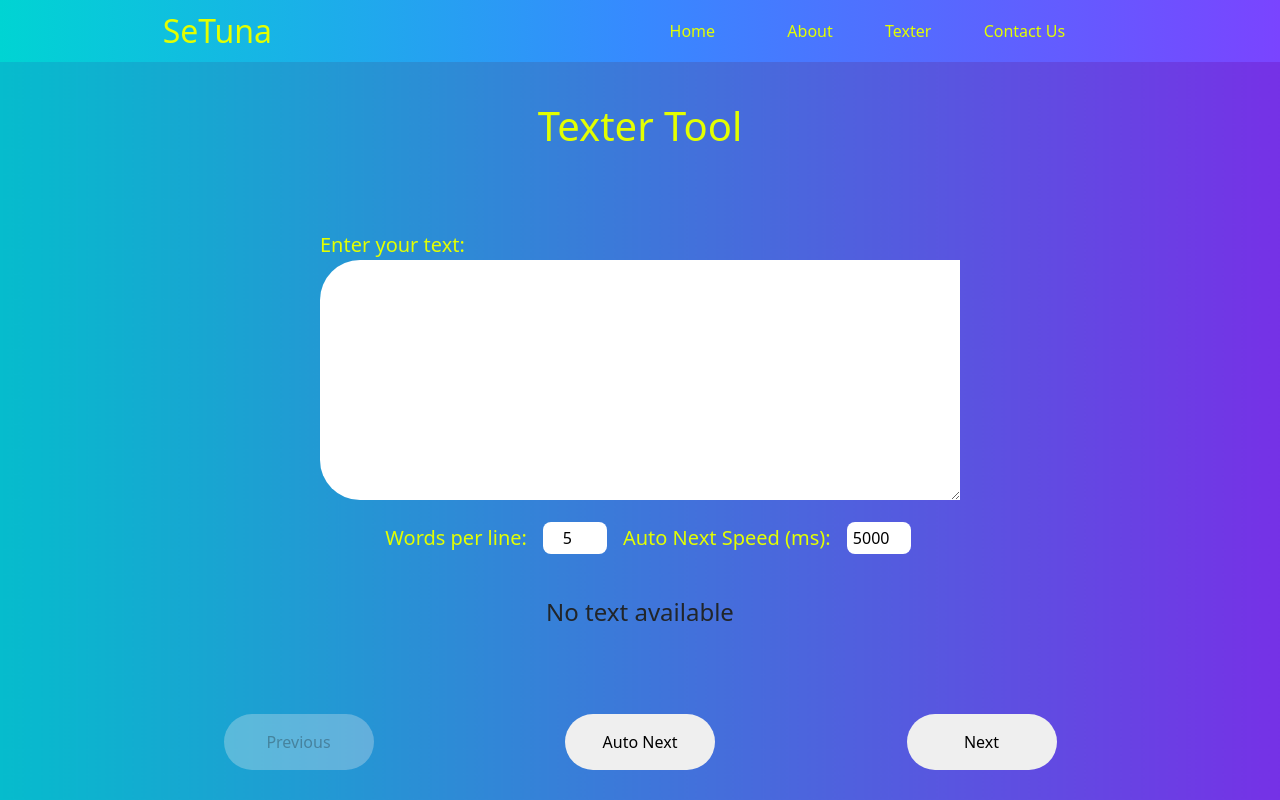
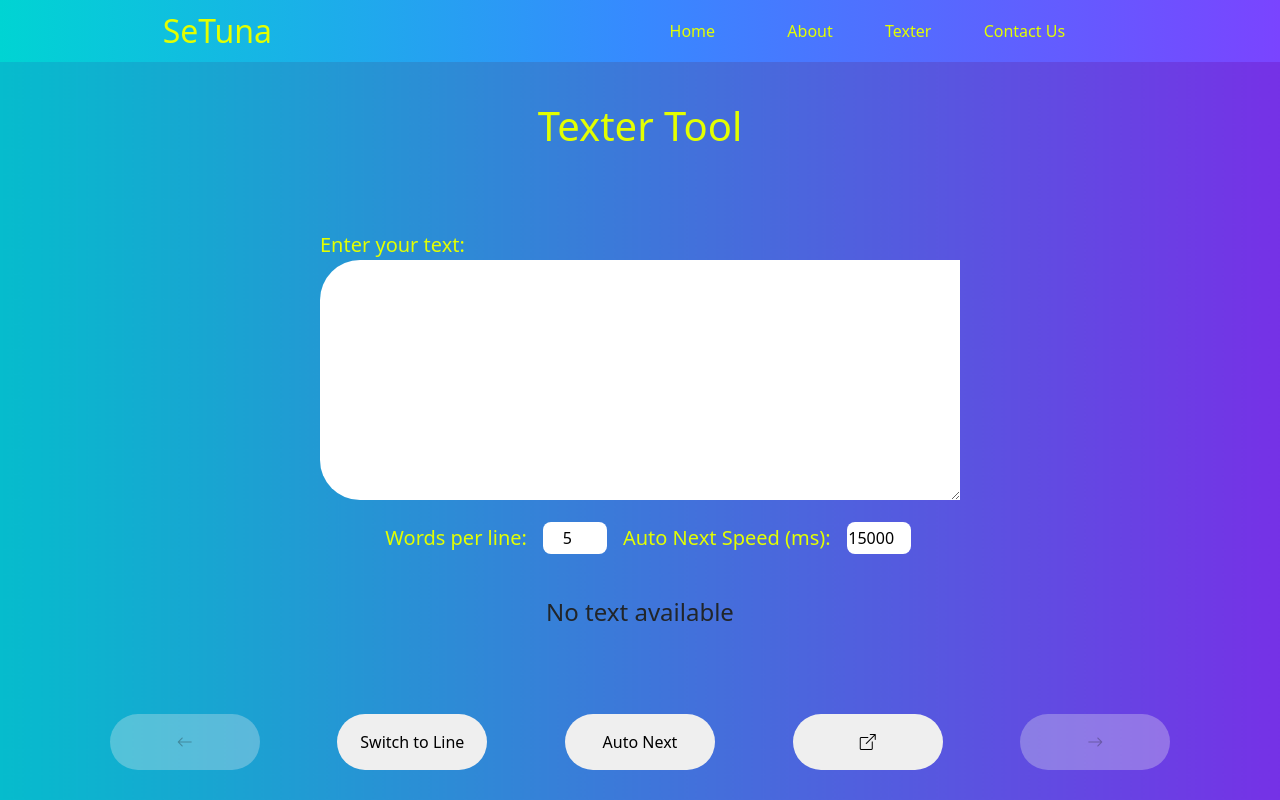
Before and after one commit to GodishalaAshwith/Texter-Toolz, a React (Vite) app: page /texter in a window 1280 px wide. Built offline with nearby package versions, Linux system fonts and the light colour scheme.

Commit message:
Added a pop feature

```diff
--- a/index.html
+++ b/index.html
@@ -4,6 +4,10 @@
     <meta charset="UTF-8" />
     <link rel="icon" type="image/svg+xml" href="./public/gem.svg" />
     <meta name="viewport" content="width=device-width, initial-scale=1.0" />
+    <link
+      rel="stylesheet"
+      href="https://cdnjs.cloudflare.com/ajax/libs/bootstrap-icons/1.8.1/font/bootstrap-icons.min.css"
+    />
     <title>SeTuna</title>
   </head>
   <body>
--- a/package.json
+++ b/package.json
@@ -11,6 +11,7 @@
   },
   "dependencies": {
     "bootstrap": "^5.3.3",
+    "bootstrap-icons": "^1.11.3",
     "react": "^18.3.1",
     "react-dom": "^18.3.1",
     "react-router-dom": "^6.27.0"
--- a/src/pages/Texter/Texter.css
+++ b/src/pages/Texter/Texter.css
@@ -208,12 +208,6 @@ header {
   background: #c3d600; /* Darker color on hover */
 }
 
-/* Fallback for Firefox */
-.input-field textarea {
-  scrollbar-width: thin; /* Firefox: Set scrollbar width to thin */
-  scrollbar-color: #e3ff00 rgba(0, 0, 0, 0.1); /* Thumb color and track color */
-}
-
 /* Set the scrollbar to be inside the textarea */
 .input-field textarea {
   padding-right: 10px; /* Add padding to the right to prevent text overlap with scrollbar */
--- a/src/pages/Texter/Texter.tsx
+++ b/src/pages/Texter/Texter.tsx
@@ -9,18 +9,22 @@ interface IState {
   autoNextSpeed: number;
 }
 
+type DisplayMode = "wordToWord" | "newLineSeparated";
+
 const Texter = () => {
   const [state, setState] = useState<IState>({
     text: "",
     lines: [],
     currentLineIndex: 0,
-    wordsPerLine: 5, // Default value
-    autoNextSpeed: 5000, // Default speed in milliseconds
+    wordsPerLine: 5,
+    autoNextSpeed: 15000,
   });
   const [isAutoNext, setIsAutoNext] = useState(false);
+  const [displayMode, setDisplayMode] = useState<DisplayMode>("wordToWord");
+  const [popOutWindow, setPopOutWindow] = useState<Window | null>(null);
 
   useEffect(() => {
-    let interval: ReturnType<typeof setInterval> | null = null; // Updated type for interval
+    let interval: ReturnType<typeof setInterval> | null = null;
     if (isAutoNext) {
       interval = setInterval(() => {
         setState((prevState) => ({
@@ -36,6 +40,19 @@ const Texter = () => {
       if (interval) clearInterval(interval);
     };
   }, [isAutoNext, state.autoNextSpeed, state.lines.length]);
+
+  useEffect(() => {
+    // Update content in pop-out window when currentLineIndex changes
+    if (popOutWindow) {
+      popOutWindow.document.body.innerHTML =
+        state.lines[state.currentLineIndex] || "No text available";
+    }
+  }, [state.currentLineIndex, popOutWindow, state.lines]);
+
+  useEffect(() => {
+    // Re-split text each time displayMode changes
+    splitTextIntoLines(state.text, state.wordsPerLine);
+  }, [displayMode]);
 
   const handleChange = (
     event: React.ChangeEvent<HTMLTextAreaElement>
@@ -58,7 +75,7 @@ const Texter = () => {
   const handleAutoNextSpeedChange = (
     event: React.ChangeEvent<HTMLInputElement>
   ): void => {
-    const newSpeed = Math.max(parseInt(event.target.value) || 1000, 100); // Ensure minimum speed is 100
+    const newSpeed = Math.max(parseInt(event.target.value) || 1000, 100);
     setState((prevState) => ({
       ...prevState,
       autoNextSpeed: newSpeed,
@@ -70,9 +87,9 @@ const Texter = () => {
   ): void => {
     event.preventDefault();
     const newSpeed = Math.max(
-      state.autoNextSpeed + (event.deltaY < 0 ? 100 : -100),
+      state.autoNextSpeed + (event.deltaY < 0 ? 1000 : -1000),
       100
-    ); // Ensure a minimum speed of 100
+    );
     setState((prevState) => ({
       ...prevState,
       autoNextSpeed: newSpeed,
@@ -86,7 +103,7 @@ const Texter = () => {
     const newWordsPerLine = Math.max(
       state.wordsPerLine + (event.deltaY < 0 ? 1 : -1),
       1
-    ); // Minimum of 1 word per line
+    );
     setState((prevState) => ({
       ...prevState,
       wordsPerLine: newWordsPerLine,
@@ -95,11 +112,17 @@ const Texter = () => {
   };
 
   const splitTextIntoLines = (text: string, wordsPerLine: number) => {
-    const words = text.split(/\s+/);
-    const newLines: string[] = []; // Explicitly typed as string array
-    for (let i = 0; i < words.length; i += wordsPerLine) {
-      newLines.push(words.slice(i, i + wordsPerLine).join(" "));
+    let newLines: string[];
+    if (displayMode === "wordToWord") {
+      const words = text.split(/\s+/);
+      newLines = [];
+      for (let i = 0; i < words.length; i += wordsPerLine) {
+        newLines.push(words.slice(i, i + wordsPerLine).join(" "));
+      }
+    } else {
+      newLines = text.split("\n");
     }
+
     setState((prevState) => ({
       ...prevState,
       text,
@@ -127,6 +150,25 @@ const Texter = () => {
 
   const toggleAutoNext = (): void => {
     setIsAutoNext((prevState) => !prevState);
+  };
+
+  const toggleDisplayMode = () => {
+    setDisplayMode((prevMode) =>
+      prevMode === "wordToWord" ? "newLineSeparated" : "wordToWord"
+    );
+  };
+
+  const openPopOut = () => {
+    if (!popOutWindow || popOutWindow.closed) {
+      const newWindow = window.open("", "_blank", "width=800,height=100");
+      if (newWindow) {
+        newWindow.document.body.innerHTML =
+          state.lines[state.currentLineIndex] || "No text available";
+        setPopOutWindow(newWindow);
+      }
+    } else {
+      popOutWindow.focus();
+    }
   };
 
   return (
@@ -181,16 +223,22 @@ const Texter = () => {
             onClick={handlePrevious}
             disabled={state.currentLineIndex === 0}
           >
-            Previous
+            <i className="bi bi-arrow-left"></i>
+          </button>
+          <button onClick={toggleDisplayMode}>
+            {displayMode === "wordToWord" ? "Switch to Line" : "Switch to Word"}
           </button>
           <button onClick={toggleAutoNext}>
             {isAutoNext ? "Stop Auto Next" : "Auto Next"}
+          </button>
+          <button onClick={openPopOut}>
+            <i className="bi bi-box-arrow-up-right"></i>
           </button>
           <button
             onClick={handleNext}
             disabled={state.currentLineIndex === state.lines.length - 1}
           >
-            Next
+            <i className="bi bi-arrow-right"></i>
           </button>
         </div>
       </main>
```
Also changed, not shown: 1 other file (tests, documents, lock files or other folders).
